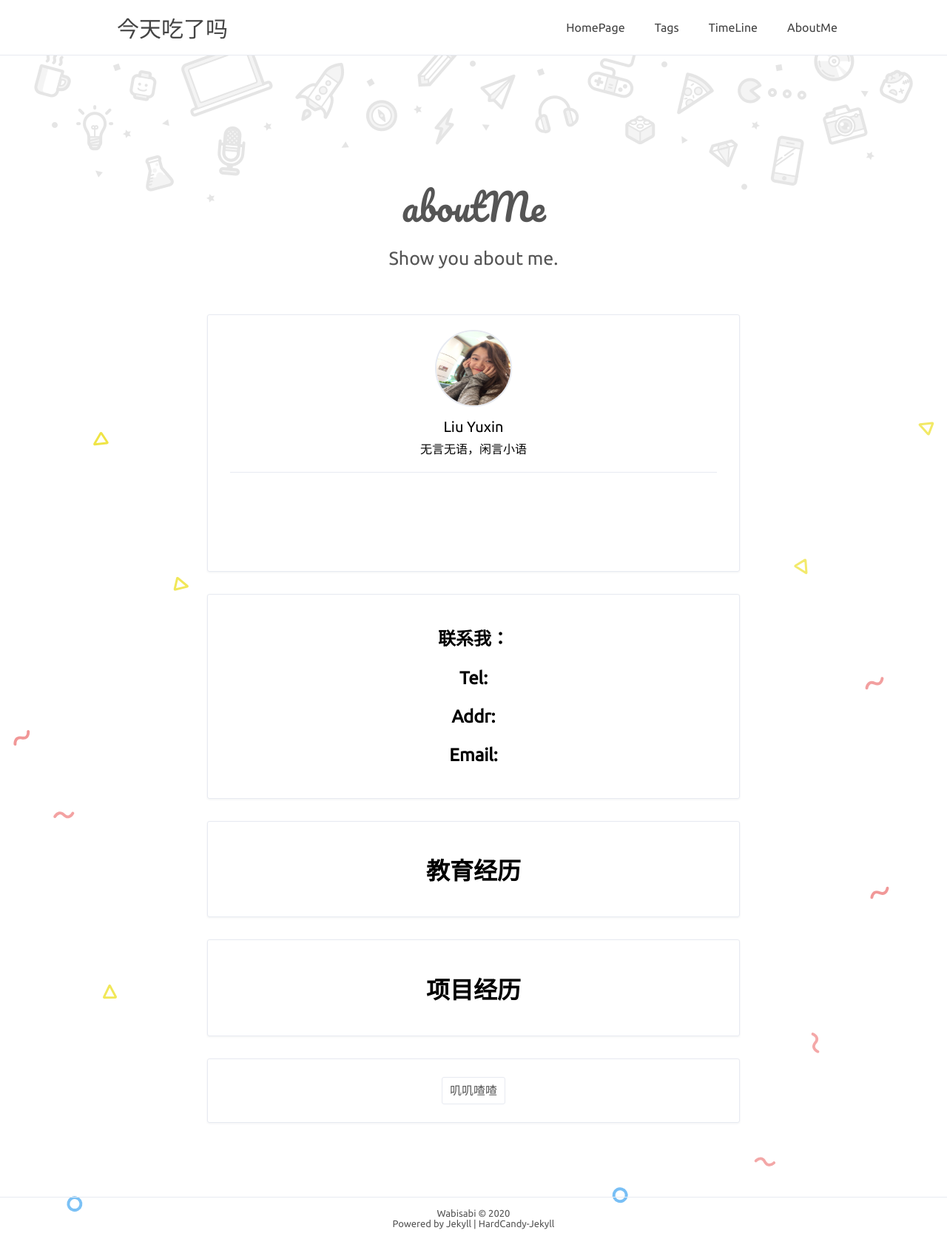
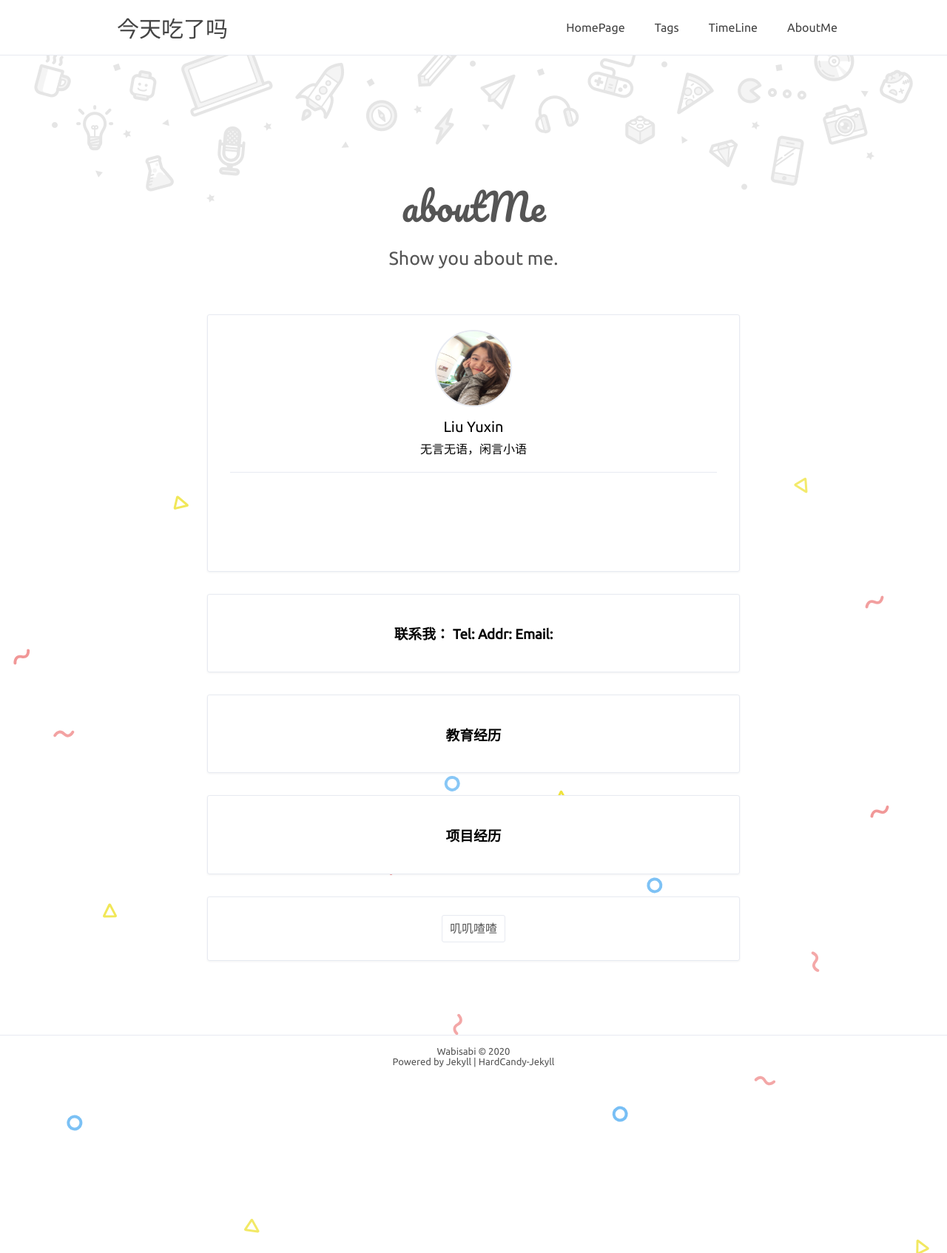
Before and after one commit to Liuyxxx314/Liuyxxx314.github.io, a Jekyll site: the page built from about.html, in a window 1280 px wide. Shown: the whole page at 74% size. Built offline with Jekyll 4.4.1, drawn with Linux system fonts in a browser that asks for light colours.

Commit message:
UpdateTitle

```diff
--- a/about.html
+++ b/about.html
@@ -31,17 +31,17 @@ description:
         {% endif %}
       </li>
       <li class="ContactMe">
-        <h2>联系我：
-          <p>Tel:</p>
-          <p>Addr:</p>
-          <p>Email:</p>
-        </h2>
+        <h3>联系我：
+          <p2>Tel:</p2>
+          <p2>Addr:</p2>
+          <p2>Email:</p2>
+        </h3>
       </li>
       <li class="Education">
-        <h1>教育经历</h1>
+        <h3>教育经历</h3>
       </li>
       <li class="WorkExperience">
-        <h1>项目经历</h1>
+        <h3>项目经历</h3>
       </li>
       <li class="fadeInUp animated">
       {% if site.tags.size>0 %}
```
